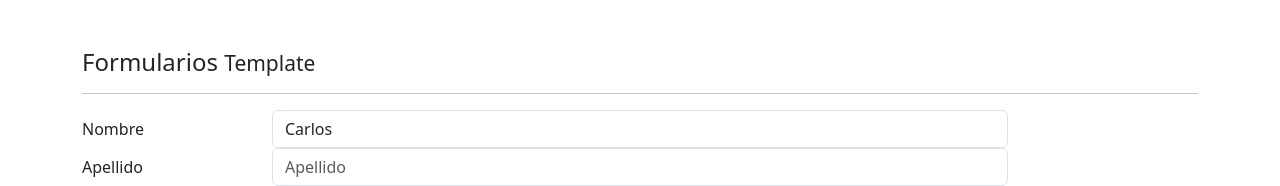
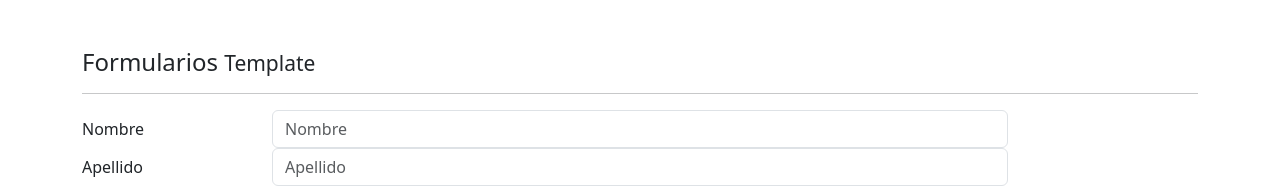
Before and after one commit to Aaron362/leccion-11-Conde-Garcia, an Angular app: page /template in a window 1280 px wide. Shown: the top 186 px of the page. Built offline with nearby package versions, Linux system fonts and the light colour scheme.

Commit message:
Quinto Video

```diff
--- a/src/app/pages/template/template.component.html
+++ b/src/app/pages/template/template.component.html
@@ -11,10 +11,12 @@
         <input class="form-control"
                type="text"
                name="nombre"
+               [class.is-invalid]="nombre.invalid && nombre.touched"
                [ngModel] = "usuario.nombre"
                placeholder="Nombre"
                required
-               minlength="5">
+               minlength="5"
+               #nombre="ngModel">
 
       </div>
     </div>
@@ -37,7 +39,12 @@
 
       <input class="form-control"
              type="email"
-             placeholder="Correo electrónico">
+             [class.is-invalid]="correo.invalid && correo.touched"
+             ngModel
+             name="correo"
+             placeholder="Correo electrónico"
+             pattern="[a-z0-9._%+-]+@[a-z0-9.-]+\.[a-z]{2,3}$"
+             #correo="ngModel">
     </div>
   </div>
 
--- a/src/app/pages/template/template.component.ts
+++ b/src/app/pages/template/template.component.ts
@@ -9,7 +9,7 @@
 export class TemplateComponent implements OnInit {
 
   usuario =   {
-    nombre: 'Carlos'
+    nombre: ''
   }
 
 
```
